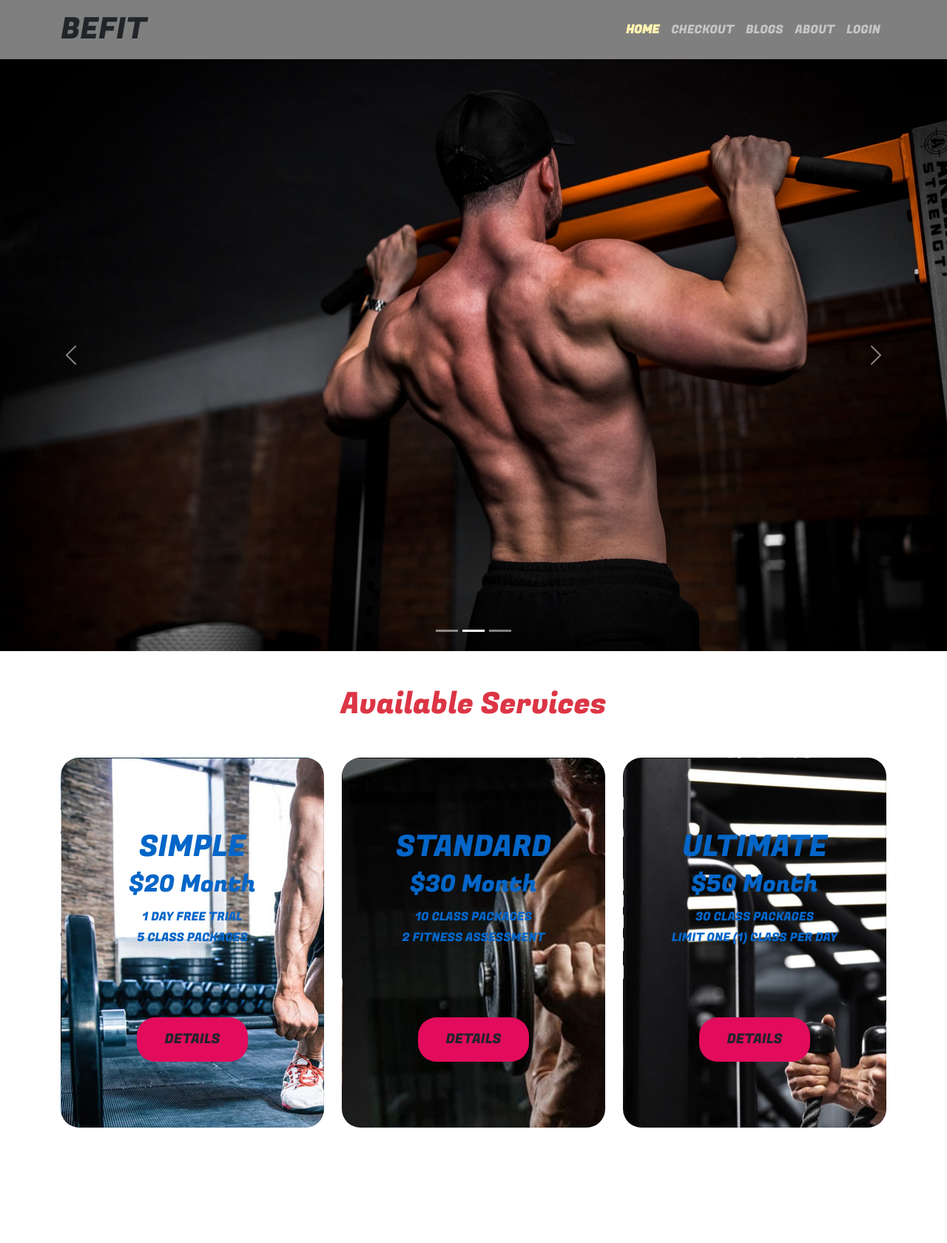
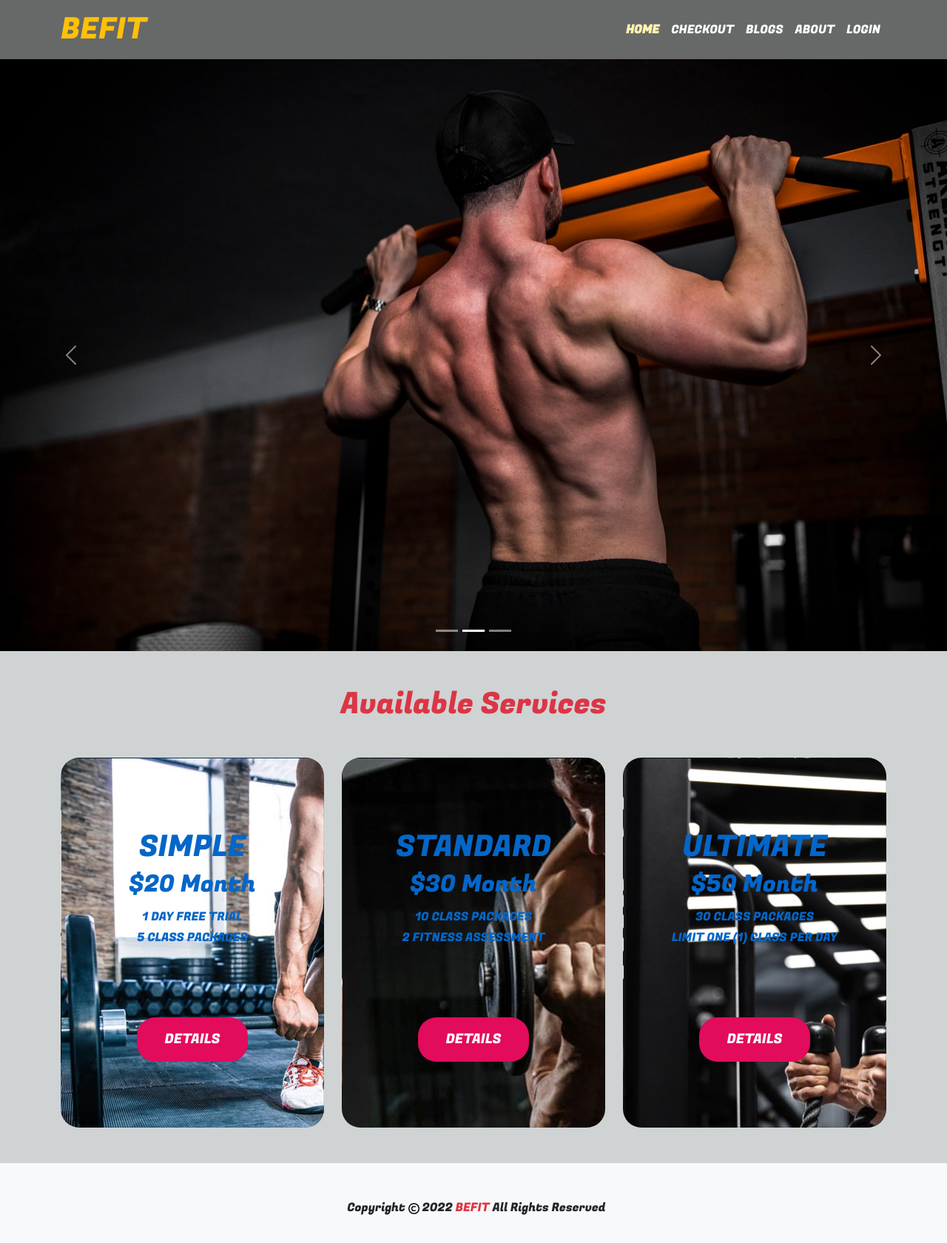
Before and after one commit to faisalchy64/independent-service-provider-website, a React (Create React App) app: page / in a window 1280 px wide. Shown: the top 1680 px of the page at 74% size. Before the commit the page ends 1572 px from the top, so only its background shows below. Built offline with nearby package versions, Linux system fonts and the light colour scheme; no server answers.

Commit message:
complete footer component

```diff
--- a/src/App.css
+++ b/src/App.css
@@ -7,6 +7,6 @@
 }
 
 body {
-    /* background: #0b090a !important; */
+    background: #d0d3d4 !important;
     font-family: "Fugaz One", cursive !important;
 }
--- a/src/Pages/Home/Home.js
+++ b/src/Pages/Home/Home.js
@@ -1,6 +1,7 @@
 import { Container } from "react-bootstrap";
 import Banner from "../../components/Banner/Banner";
 import Cards from "../../components/Cards/Cards";
+import Footer from "../../components/Footer/Footer";
 
 function Home() {
     return (
@@ -12,6 +13,7 @@ function Home() {
                 </h1>
                 <Cards />
             </Container>
+            <Footer />
         </>
     );
 }
--- /dev/null
+++ b/src/components/Footer/Footer.js
@@ -0,0 +1,15 @@
+import copyright from "../../images/copyright.png";
+
+function Footer() {
+    return (
+        <footer className="mt-5 py-5 bg-light d-flex justify-content-center align-items-center">
+            <p className="ms-2 mb-0 text-center">
+                Copyright <img src={copyright} width="15px" alt="" />{" "}
+                {new Date().getFullYear()}{" "}
+                <span className="text-danger">BEFIT</span> All Rights Reserved
+            </p>
+        </footer>
+    );
+}
+
+export default Footer;
--- a/src/components/Header/Header.css
+++ b/src/components/Header/Header.css
@@ -9,6 +9,7 @@
 
 .not-active {
     font-weight: 500;
+    color: #fff !important;
 }
 
 .sign-out {
@@ -18,6 +19,6 @@
     margin-right: 1.5rem;
     font-size: 1rem;
     cursor: pointer;
-    color: darkslateblue;
-    text-decoration: underline;
+    color: #fff;
+    text-decoration: none !important;
 }
--- a/src/components/Header/Header.js
+++ b/src/components/Header/Header.js
@@ -8,15 +8,16 @@ import "./Header.css";
 
 function Header() {
     const [user] = useAuthState(auth);
+
     const handleSignOut = () => {
         signOut(auth);
     };
-    console.log(user);
+
     return (
         <Navbar className="py-3 navbar" expand="sm" variant="dark">
             <Container>
                 <LinkContainer to="/">
-                    <h1 className="mb-0">BEFIT</h1>
+                    <h1 className="mb-0 text-warning">BEFIT</h1>
                 </LinkContainer>
                 <Navbar.Toggle aria-controls="nav-menu"></Navbar.Toggle>
                 <Navbar.Collapse id="nav-menu">
```
Also changed, not shown: src/images/copyright.png (added).
